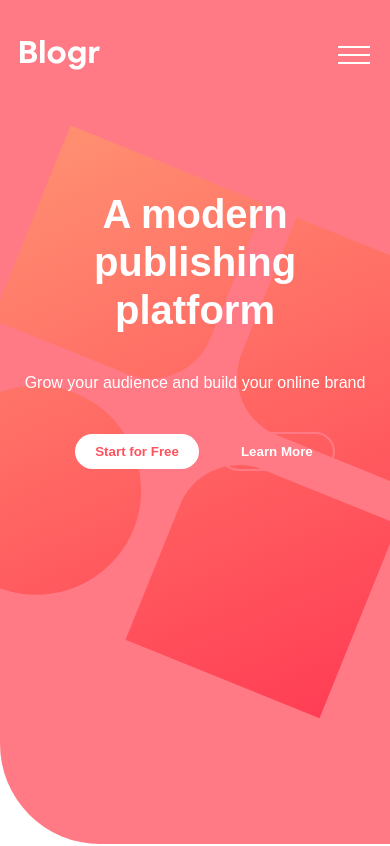
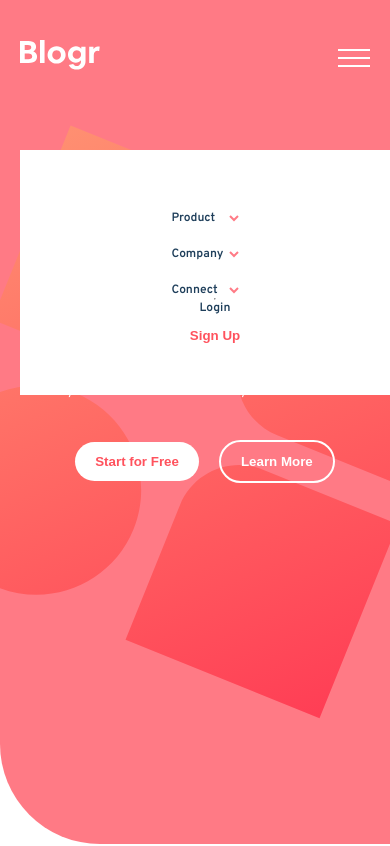
Before and after one commit to Adebukol/blogrlanding-page, a plain HTML site: page index.html in a window 390 px wide. Shown: the top 846 px of the page. Drawn offline with Linux system fonts and the light colour scheme.

Commit message:
new update to mobile menu

```diff
--- a/blogr.css
+++ b/blogr.css
@@ -1,3 +1,6 @@
+/* @import url('https://fonts.googleapis.com/css2?family=Ubuntu:wght@400;500;700&display=swap'); */
+@import url('https://fonts.googleapis.com/css2?family=Overpass:wght@300;600&family=Ubuntu:wght@400;500;700&display=swap');
+
 *{
   margin: 0;
   padding: 0;
@@ -27,7 +30,8 @@ Background gradient - body:
 - Very dark desaturated blue: hsl(237, 23%, 32%)
  */
  body{
-  font-family: sans-serif;
+  font-family: 'Ubuntu', sans-serif;
+  font-family: 'Overpass', sans-serif;
  }
 .container{
   width: 100%;
@@ -43,10 +47,22 @@ header{
   border-bottom-left-radius: 100px;
   background-color: hsl(355, 100%, 74%);
 }
+hr{
+  display: none;
+}
+.container-1{
+  display: flex;
+  align-items: center;
+  justify-content: flex-start;
+  padding: 50px 100px;
+}
 nav {
   display: flex;
-  padding: 50px 100px;
   align-items: center;
+  justify-content: flex-end;
+}
+.mobile-arrow{
+  display: none;
 }
 .dropdown{
   display: none;
@@ -54,9 +70,13 @@ nav {
 .menu{
   display: none;
 }
+.logo{
+  margin-right: 30px;
+}
 nav ul li{
   display: inline-block;
-  margin-left: 30px;
+  margin-right: 20px;
+  justify-content: flex-start;
   cursor: pointer;
 }
 nav li a{
@@ -68,10 +88,10 @@ nav a{
   margin-right: 5px;
 }
 .flex-end{
-  margin-left: auto;
+  margin-left: 620px;
 }
 .btn{
-  padding: 10px 20px;
+  padding: 12px 20px;
   border-radius: 25px;
   border: none;
   background-color: hsl(0, 0%, 100%);
@@ -88,10 +108,6 @@ nav a{
   font-weight: 700;
 }
 
-.logo{
-  width: 80px;
-  height: 30px;
-}
 .heading{
   margin-top: 100px;
   margin-bottom: 30px;
@@ -117,14 +133,14 @@ nav a{
   margin-left: 20px;
 }
 .start:hover{
-background: transparent;
-border: 2px solid hsl(355, 100%, 74%);
+background: hsl(355, 100%, 74%);
+border: 1px solid hsl(0, 0%, 100%);
 cursor: pointer;
 color: hsl(0, 0%, 100%);
 }
 .learn{
   background: transparent;
-border: 2px solid hsl(355, 100%, 74%);
+border: 2px solid hsl(0, 0%, 100%);
 color: hsl(0, 0%, 100%);
 }
 .learn:hover{
@@ -256,11 +272,79 @@ footer{
 
 
 @media screen and (max-width: 800px) {
+  .container-1{
+    padding: 40px 20px;
+    display: block;
+  }
   .menu{
     display: block;
+
   }
-  nav ul li{
+  .lg-arrow{
     display: none;
+  }
+  .mobile-arrow{
+    display: block;
+    margin-right: 0px;
+  }
+  .logo{
+    margin:0px 120px 0px 0px;
+    height: 30px;
+    width: 80px;
+  }
+  .navbar{
+    display: flex;
+    justify-content: space-between;
+    align-items: center;
+  }
+  nav{
+    display: flex;
+    flex-direction: column;
+    align-items: center;
+    position: absolute;
+    top: 150px;
+    background: hsl(0, 0%, 100%);
+    min-width: 100%;
+    margin: auto;
+    z-index: 1;
+    /* padding: 20px 40px; */
+  }
+  .flex-end{display: flex;
+    flex-direction: column;
+    align-items: center;
+    margin: 0px;
+  }
+  .login{
+    margin: 0px;
+  }
+  .sign-up{
+    margin: 0px;
+  }
+
+    hr{
+      display: block;
+    }
+
+  nav ul li {
+    display: flex;
+    justify-content: space-between;
+    align-items: center;
+    text-align: center;
+    margin-top: 20px;
+  }
+  /* nav ul li a{
+    margin-bottom: 20px;
+    display: block;
+    margin: 0px;
+    display: flex;
+  } */
+    /* margin: auto; */
+  nav a{
+    margin-left: 5px;
+    font-size: 12px;
+    font-weight: 700;
+    color: hsl(208, 49%, 24%);
+    margin-left: 0px;
   }
   .row{
     flex-direction: column;
@@ -268,9 +352,7 @@ footer{
   .cta{
     flex-direction: row;
   }
-  .flex-end{
-    display: none;
-  }
+
   .reverse{
     flex-direction: column-reverse;
   }
@@ -327,7 +409,7 @@ footer{
     background-position:top -600px left -350px;
     border-top-right-radius: 100px;
     border-bottom-left-radius: 100px;
-    height: 100vh;
+    min-height: 100vh;
     margin-bottom: 50px;
   }
   .phones{
@@ -365,7 +447,7 @@ footer{
   /* ------------main-end */
   footer{
     text-align: center;
-    padding: 50px;
+    padding: 50px 0px;
   }
 
   .row.footer{
--- /dev/null
+++ b/blogr.js
@@ -0,0 +1 @@
+const dropDown= document.querySelector('.')
--- a/index.html
+++ b/index.html
@@ -13,11 +13,14 @@
 </head>
 <body class="container">
   <header>
-  <nav>
-    <img src="images/logo.svg" alt="" class="logo">
+    <div class="container-1">
+      <div class="navbar">
+        <a href="index.html"><img src="images/logo.svg" alt="" class="logo"></a>
         <img src="images/icon-hamburger.svg" alt="" class="menu">
+      </div>
+    <nav id="navlinks">
       <ul>
-      <li><a href="">Product</a><img src="images/icon-arrow-light.svg" alt=""></li>
+        <li><a href="">Product</a><img src="images/icon-arrow-light.svg" alt="" class="lg-arrow"><img src="images/icon-arrow-dark.svg" alt="" class="mobile-arrow"></li>
           <ul class="dropdown product">
             <li><a href="">Overview</a></li>
             <li><a href="">Pricing</a></li>
@@ -25,22 +28,24 @@
             <li><a href="">Features</a></li>
             <li><a href="">Integrations</a></li>
           </ul>
-      <li><a href="">Company</a><img src="images/icon-arrow-light.svg" alt=""></li>
+        <li><a href="">Company</a><img src="images/icon-arrow-light.svg" alt="" class="lg-arrow"><img src="images/icon-arrow-dark.svg" alt="" class="mobile-arrow"></li>
         <ul class="dropdown company">
           <li><a href="">About</a></li>
           <li><a href="">Team</a></li>
           <li><a href="">Blog</a></li>
           <li><a href="">Careers</a></li>
         </ul>
-      <li><a href="">Connect</a><img src="images/icon-arrow-light.svg" alt=""></li>
+        <li><a href="">Connect</a><img src="images/icon-arrow-light.svg" alt="" class="lg-arrow"><img src="images/icon-arrow-dark.svg" alt="" class="mobile-arrow"></li>
           <ul class="dropdown connect">
             <li><a href="">Contact</a></li>
             <li><a href="">Newsletter</a></li>
             <li><a href="">LinkedIn</a></li>
           </ul>
       </ul>
+      <hr>
       <div class="flex-end"><a href="" class="login">Login</a> <button class="btn sign-up">Sign Up</button></div>
     </nav>
+    </div>
 
     <h1 class="heading"> A modern publishing platform</h1>
     <p class="heading-text">Grow your audience and build your online brand</p>
```
Lines whose indentation alone changed are shown as unchanged.
